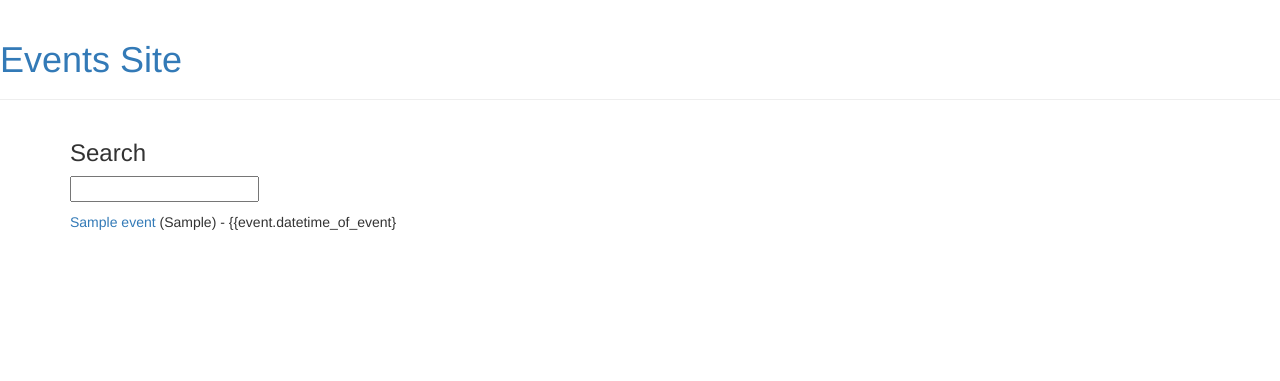
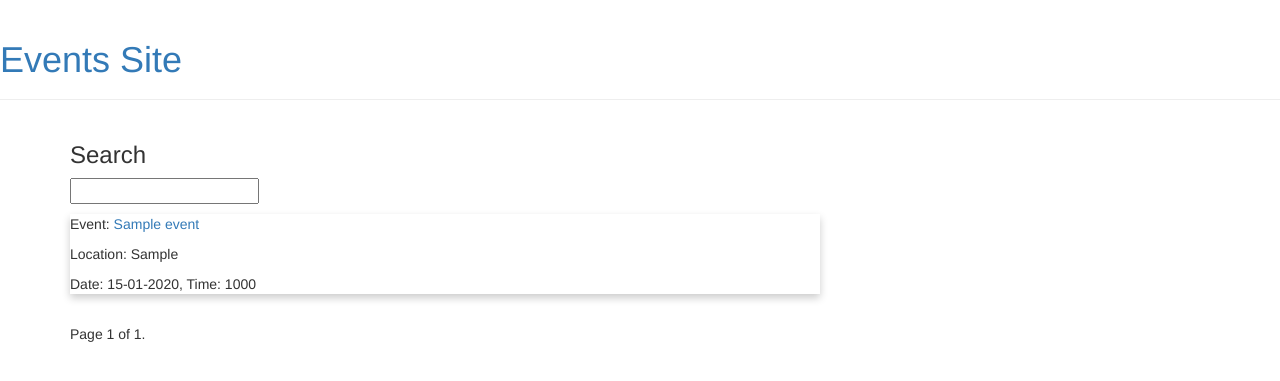
Before and after one commit to shydefoo/Event-App, a Django app: page /client/home/ in a window 1280 px wide. Shown: the top 381 px of the page. Run offline with Django 3.2, Linux system fonts and the light colour scheme; tables that the repository leaves empty hold one stand-in row (values such as "Sample post"); some libraries are stand-ins or nearby versions.

Commit message:
added css for event card, and client-event-view

```diff
--- a/src/app/models.py
+++ b/src/app/models.py
@@ -56,6 +56,9 @@ class Event(models.Model):
     def get_absolute_url(self):
         return reverse('event_view', kwargs={'event_id': self.id})
 
+    def get_user_absolute_url(self):
+        return reverse('client-event-view', kwargs={'event_id':self.id})
+
     def __str__(self):
         return self.title
 
--- a/src/client_app/class_views.py
+++ b/src/client_app/class_views.py
@@ -1,4 +1,5 @@
 from django.core.paginator import Paginator
+from django.http import HttpResponse
 from django.shortcuts import render
 
 from admin_app.class_views import StaffLoginView, BaseView
@@ -18,8 +19,8 @@ class UserHomeView(BaseView):
     template_name = 'client_app/home.html'
 
     def get(self, request, *arg, **kwargs):
-        events = Event.objects.all()
-        paginator = Paginator(events, 5)
+        events = Event.objects.all().order_by('-datetime_of_event')
+        paginator = Paginator(events, 2)
         page = request.GET.get('page', 1)
         events = paginator.get_page(page)
         return render(request, self.template_name, self.build_context(events))
@@ -29,3 +30,9 @@ class UserHomeView(BaseView):
             'event_list':events
         }
         return context
+
+class UserEventView(BaseView):
+    template_name = 'client_app/event_view.html'
+
+    def get(self, request, *args, **kwargs):
+        return HttpResponse('okay')
--- /dev/null
+++ b/src/client_app/static/client_app/css/styles.css
@@ -0,0 +1,15 @@
+.card {
+  /* Add shadows to create the "card" effect */
+  box-shadow: 0 4px 8px 0 rgba(0,0,0,0.2);
+  transition: 0.3s;
+}
+
+/* On mouse-over, add a deeper shadow */
+.card:hover {
+  box-shadow: 0 8px 16px 0 rgba(0,0,0,0.2);
+}
+
+/* Add some padding inside the card container */
+.container {
+  padding: 2px 16px;
+}
--- a/src/client_app/templates/client_app/base.html
+++ b/src/client_app/templates/client_app/base.html
@@ -2,11 +2,12 @@
 <html>
   <head>
     <meta charset="utf-8">
-    <title>{% block title %}Client Site<{% endblock %}</title>
+    <title>{% block title %}Client Site{% endblock %}</title>
     {% block stylesheet %}{% endblock %}
       <link rel="stylesheet" href="//maxcdn.bootstrapcdn.com/bootstrap/3.2.0/css/bootstrap.min.css">
-        <link rel="stylesheet" href="//maxcdn.bootstrapcdn.com/bootstrap/3.2.0/css/bootstrap-theme.min.css">
-        <link href='//fonts.googleapis.com/css?family=Lobster&subset=latin,latin-ext' rel='stylesheet' type='text/css'>
+      <link rel="stylesheet" href="//maxcdn.bootstrapcdn.com/bootstrap/3.2.0/css/bootstrap-theme.min.css">
+      <link href='//fonts.googleapis.com/css?family=Lobster&subset=latin,latin-ext' rel='stylesheet' type='text/css'>
+      <link href="{% static 'client_app/css/styles.css' %}" rel="stylesheet" type="text/css">
   </head>
   <body>
     <header>
--- a/src/client_app/templates/client_app/home.html
+++ b/src/client_app/templates/client_app/home.html
@@ -7,26 +7,34 @@
   </ul>
   {% for event in event_list %}
     {# Each "contact" is a Contact model object. #}
-    <a href="{{ event.get_absolute_url }}">{{ event.title }}</a> ({{event.location}}) - {{event.datetime_of_event}<br>
+    <div class="card">
+      <p>Event: <a href="{{ event.get_user_absolute_url}}">{{ event.title }}</a></p>
+      <p>Location: {{event.location}}<br>
+      <p>Date: {{event.datetime_of_event|date:"d-m-Y"}}, Time: {{event.datetime_of_event|date:"Hi"}}<br>
+
+    </div>
+
   {% endfor %}
-{% endblock %}
 <div class="pagination">
     <span class="step-links">
-        {% if events.has_previous %}
+        {% if event_list.has_previous %}
             <a href="?page=1">&laquo; first</a>
-            <a href="?page={{ events.previous_page_number }}">previous</a>
+            <a href="?page={{ event_list.previous_page_number }}">previous</a>
         {% endif %}
 
         <span class="current">
-            Page {{ events.number }} of {{ events.paginator.num_pages }}.
+            Page {{ event_list.number }} of {{ event_list.paginator.num_pages }}.
         </span>
 
-        {% if events.has_next %}
-            <a href="?page={{ events.next_page_number }}">next</a>
-            <a href="?page={{ events.paginator.num_pages }}">last &raquo;</a>
+        {% if event_list.has_next %}
+            <a href="?page={{ event_list.next_page_number }}">next</a>
+            <a href="?page={{ event_list.paginator.num_pages }}">last &raquo;</a>
         {% endif %}
     </span>
 </div>
+
+{% endblock %}
+
 
 
 {% block javascript%}
--- a/src/client_app/urls.py
+++ b/src/client_app/urls.py
@@ -1,10 +1,11 @@
 from django.conf.urls import url
 from django.urls import path
 
-from client_app.class_views import UserLoginView, UserHomeView
+from client_app.class_views import UserLoginView, UserHomeView, UserEventView
 from client_app.views import login
 
 urlpatterns = [
     path('login/',UserLoginView.as_view(), name='client-login'),
-    url(r'^home/', UserHomeView.as_view(), name='client-home')
+    url(r'^home/', UserHomeView.as_view(), name='client-home'),
+    path('event_view/<uuid:event_id>', UserEventView.as_view(), name='client-event-view'),
 ]
```
